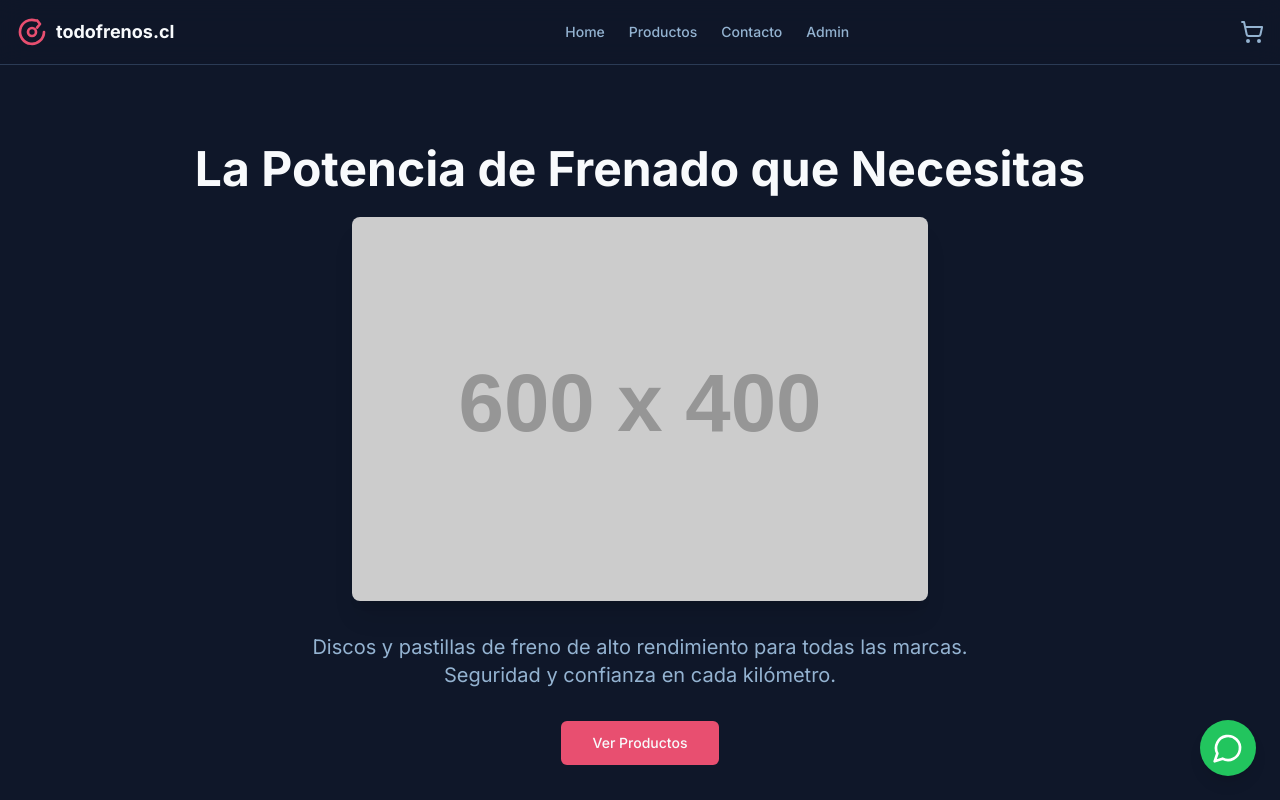
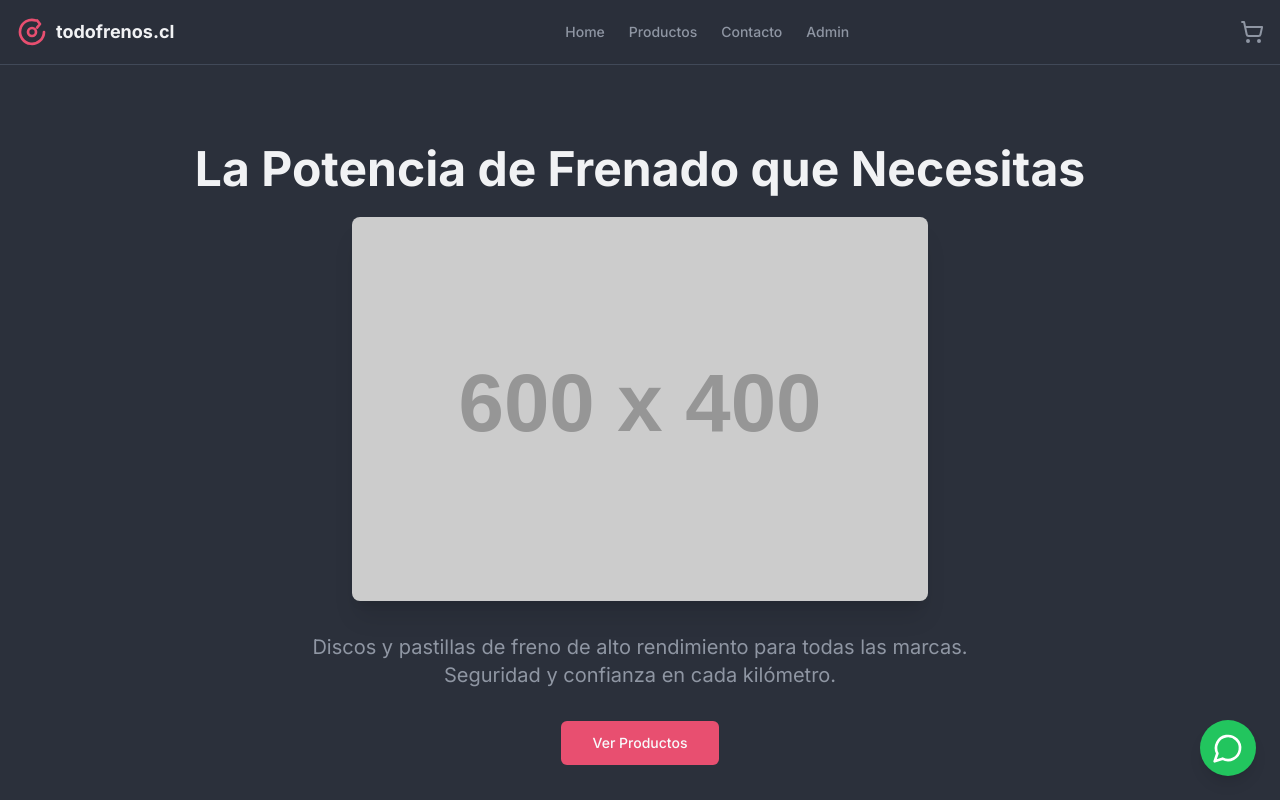
Before and after one commit to marce1404/TIENDA-FRENOS, a Next.js app: page / in a window 1280 px wide. Shown: the top 800 px of the page. Built offline with nearby package versions, Linux system fonts and the light colour scheme.

Commit message:
exelemte, el color de fondo de la pagina, cambia a un gris azulado

```diff
--- a/src/app/globals.css
+++ b/src/app/globals.css
@@ -5,41 +5,41 @@
 
 @layer base {
   :root {
-    --background: 222 47% 11%;
-    --foreground: 210 40% 98%;
+    --background: 220 15% 20%;
+    --foreground: 220 10% 95%;
 
-    --card: 222 47% 15%;
-    --card-foreground: 210 40% 98%;
+    --card: 220 15% 25%;
+    --card-foreground: 220 10% 95%;
 
-    --popover: 222 47% 11%;
-    --popover-foreground: 210 40% 98%;
+    --popover: 220 15% 20%;
+    --popover-foreground: 220 10% 95%;
 
     --primary: 347 77% 61%;
     --primary-foreground: 210 40% 98%;
 
-    --secondary: 217 33% 25%;
-    --secondary-foreground: 210 40% 98%;
+    --secondary: 220 15% 35%;
+    --secondary-foreground: 220 10% 95%;
 
-    --muted: 217 33% 25%;
-    --muted-foreground: 210 40% 70%;
+    --muted: 220 15% 35%;
+    --muted-foreground: 220 10% 60%;
 
-    --accent: 217 33% 25%;
-    --accent-foreground: 210 40% 98%;
+    --accent: 220 15% 35%;
+    --accent-foreground: 220 10% 95%;
 
     --destructive: 0 63% 31%;
     --destructive-foreground: 210 40% 98%;
 
-    --border: 217 33% 25%;
-    --input: 217 33% 20%;
+    --border: 220 15% 30%;
+    --input: 220 15% 30%;
     --ring: 347 77% 61%;
 
     --radius: 0.5rem;
 
-    --sidebar-background: 222 47% 11%;
-    --sidebar-foreground: 210 40% 98%;
-    --sidebar-border: 217 33% 25%;
-    --sidebar-accent: 217 33% 25%;
-    --sidebar-accent-foreground: 210 40% 98%;
+    --sidebar-background: 220 15% 20%;
+    --sidebar-foreground: 220 10% 95%;
+    --sidebar-border: 220 15% 30%;
+    --sidebar-accent: 220 15% 35%;
+    --sidebar-accent-foreground: 220 10% 95%;
     --sidebar-ring: 347 77% 61%;
   }
 }
```
